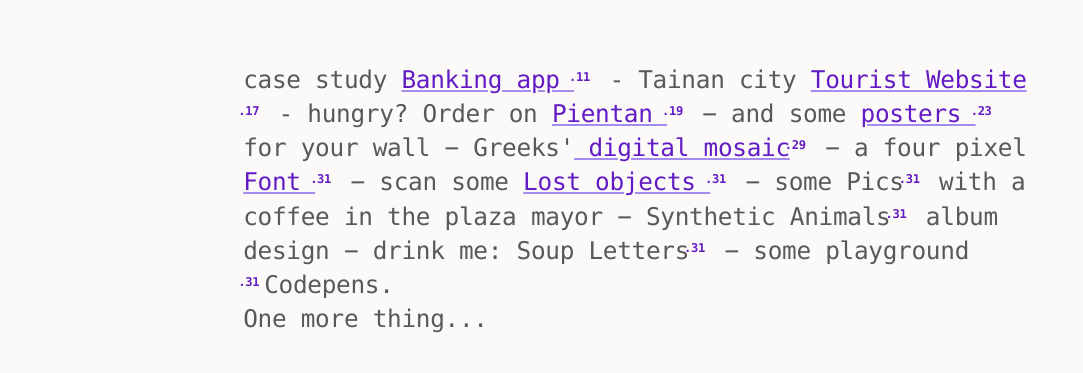
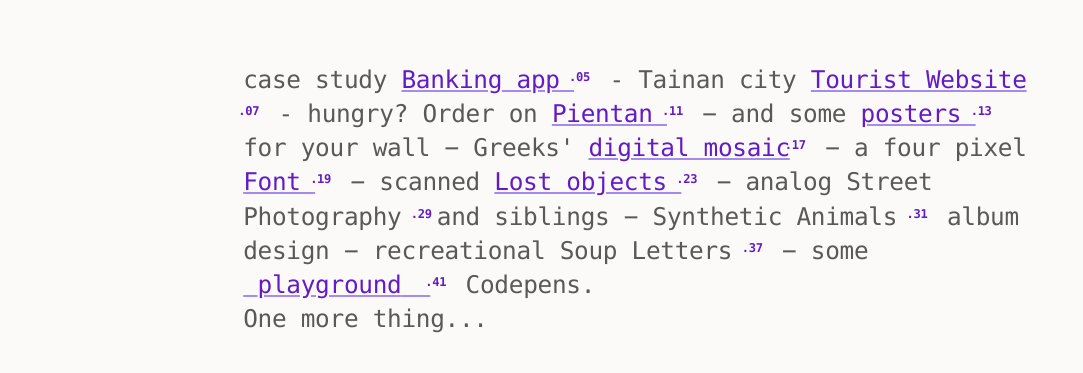
Before and after one commit to Zumo-de-Kiwi/Zam-Zink, a plain HTML site: page index.html in a window 1280 px wide. Shown: the part 260-633 px from the top of the page, without its empty margins (0-1083 px from the left). Drawn offline with Linux system fonts and the light colour scheme; a web font is replaced by a local one.

Commit message:
ver 0.1261 Brackets Anim and little fixes
1. Update content-portfolio
2. put "code" on <playground>

```diff
--- a/index.html
+++ b/index.html
@@ -103,39 +103,50 @@
             <span class="subname">case study</span>
             <a class="link border" href="/pages/works/bank-app/bank-app.html">
               Banking app </a
-            ><strong class="link-number">.11</strong>
+            ><strong class="link-number">.05</strong>
             <!------ Work 2 ------->
             <span class="subname">- Tainan city</span>
             <a class="link border" href="#"> Tourist Website </a
-            ><strong class="link-number">.17</strong>
+            ><strong class="link-number">.07</strong>
             <!------ Work 3 ------->
             <span class="subname">- hungry? Order on</span>
             <a class="link border" href="/pages/works/pientan-app/pientan.html"
               >Pientan </a
+            ><strong class="link-number">.11</strong>
+
+            − and some <a class="link border" href="#">posters </a
+            ><strong class="link-number">.13</strong> for your wall
+
+            <!--  -->
+            − Greeks' <a class="link border" href="#">digital mosaic</a
+            ><strong class="link-number">.17</strong>
+
+            − a four pixel <a class="link border" href="#">Font </a
             ><strong class="link-number">.19</strong>
 
-            − and some <a class="link border" href="#">posters </a
-            ><strong class="link-number">.23</strong> for your wall − Greeks'<a
-              class="link border"
-              href="#"
-            >
-              digital mosaic</a
-            ><strong class="link-number">.29</strong>
+            − scanned <a class="link border" href="#">Lost objects </a
+            ><strong class="link-number">.23</strong>
 
-            − a four pixel <a class="link border" href="#">Font </a
-            ><strong class="link-number">.31</strong>
+            − analog Street Photography
+            <strong class="link-number">.29</strong>and siblings
+            <!-- with a coffee in the plaza mayor -->
 
-            − scan some <a class="link border" href="#">Lost objects </a
-            ><strong class="link-number">.31</strong>
+            − Synthetic Animals <strong class="link-number">.31</strong>
 
-            − some Pics<strong class="link-number">.31</strong> with a coffee in
-            the plaza mayor − Synthetic Animals<strong class="link-number"
-              >.31</strong
-            >
-            album design − drink me: Soup Letters<strong class="link-number"
-              >.31</strong
-            >
-            − some playground <strong class="link-number">.31</strong>Codepens.
+            <!-- drink me -->
+            album design − recreational Soup Letters
+            <strong class="link-number">.37</strong>
+
+            <!-- < > -->
+            − some<a class="link border" id="playground" href="#">
+              <span class="angled-brackets"><</span>playground<span
+                class="angled-brackets"
+                >>
+              </span>
+            </a>
+            <strong class="link-number">.41</strong> Codepens.
+
+            <!--  -->
             <div id="oneMore">
               One more thing...
               <a href="mailto:me@hectorcort.es">
--- a/scss/style.scss
+++ b/scss/style.scss
@@ -251,6 +251,17 @@
           margin-left: 0px;
           font-size: $font-size-linkNumber;
         }
+
+        .angled-brackets {
+          color: transparent;
+          transition: $trans-slow;
+          transition-delay: $delay-fast;
+        }
+        #playground:hover {
+          .angled-brackets {
+            color: $font-linked-color;
+          }
+        }
       }
       #oneMore {
         a {
```
Also changed, not shown: scss/style.css.
